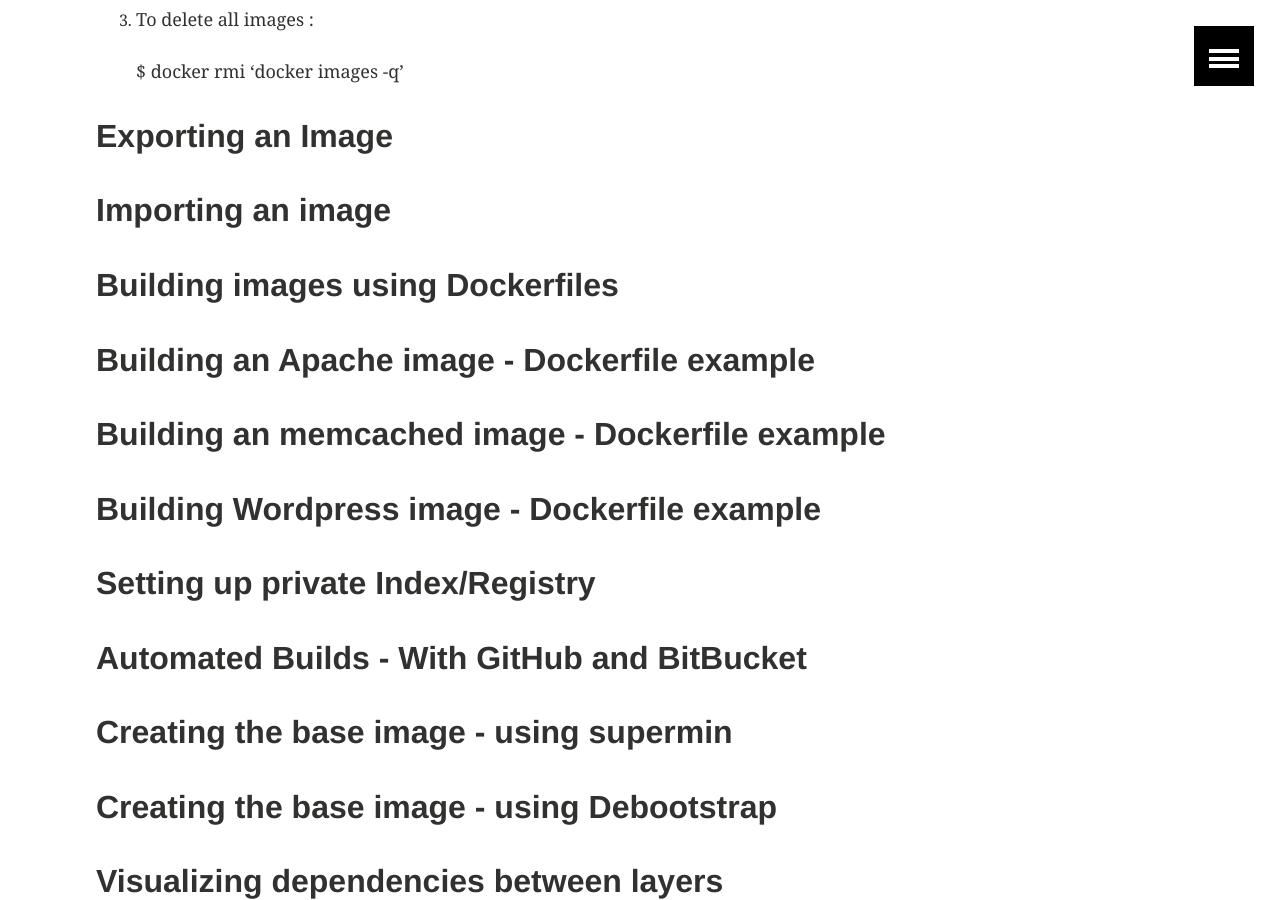
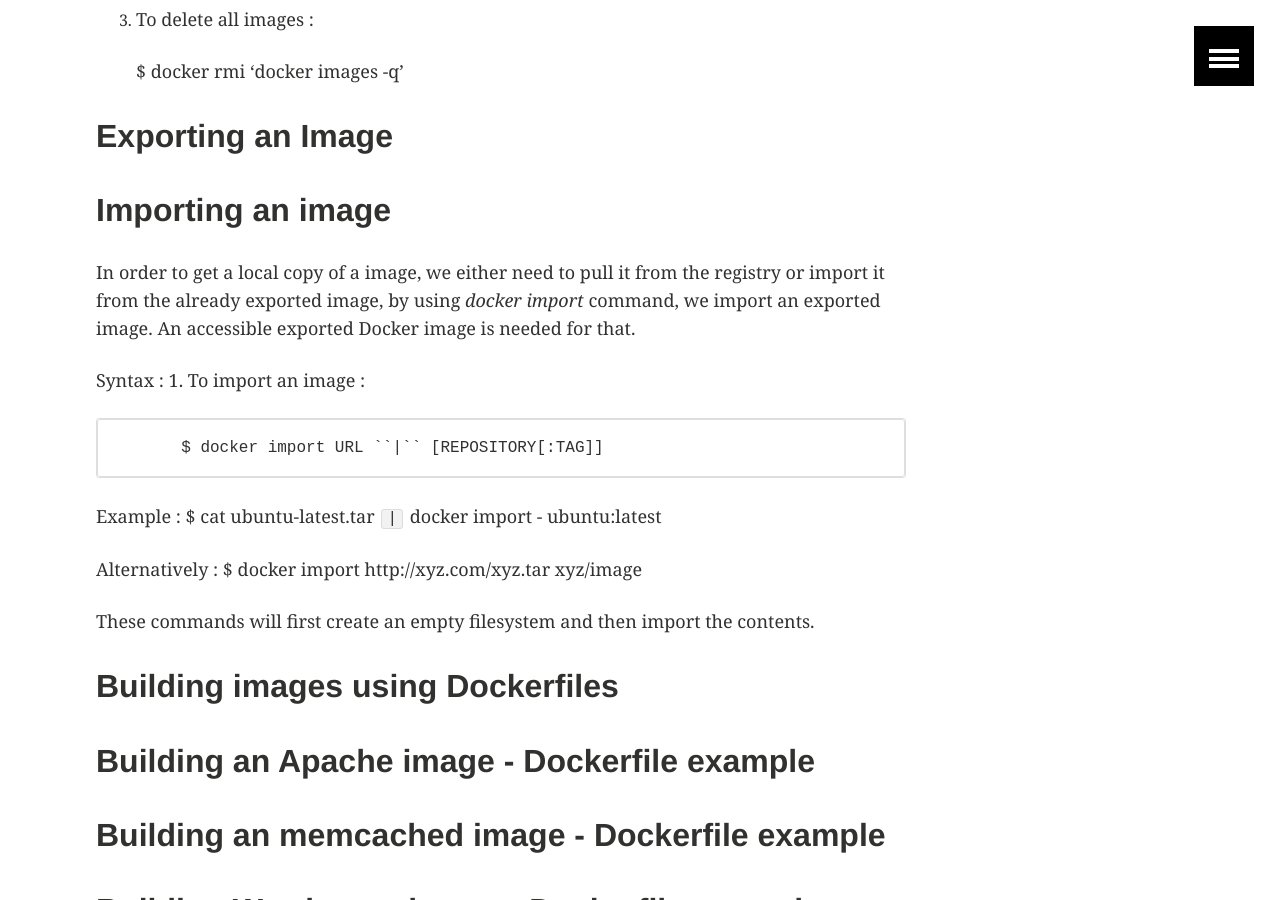
Before and after one commit to shradha09/containers-workshop, a Jekyll site: the page built from _posts/handson/2015-12-15-Docker_Images.markdown, in a window 1280 px wide and 900 px high, scrolled down 8361 px. Built offline with Jekyll 4.4.1, drawn with Linux system fonts in a browser that asks for light colours; comment, search, counter and statistics services are not loaded.

Commit message:
Importing done

```diff
--- a/_posts/handson/2015-12-15-Docker_Images.markdown
+++ b/_posts/handson/2015-12-15-Docker_Images.markdown
@@ -402,6 +402,66 @@
 
 
 ## Importing an image
+
+In order to get a local copy of a image, we either need to pull it from the registry or import it from the already exported image, by using *docker import* command, we import an exported image.
+An accessible exported Docker image is needed for that.
+
+
+Syntax : 1. To import an image :
+
+           $ docker import URL ``|`` [REPOSITORY[:TAG]]
+
+Example :  $ cat ubuntu-latest.tar ``|`` docker import - ubuntu:latest
+
+
+Alternatively :  $ docker import http://xyz.com/xyz.tar xyz/image
+
+
+These commands will first create an empty filesystem and then import the contents.
+
+
+
+
+
+
+
+
+
+
+
+
+
+
+
+
+
+
+
+
+
+
+
+
+
+
+
+
+
+
+
+
+
+
+
+
+
+
+
+
+
+
+
+
 ## Building images using Dockerfiles
 ## Building an Apache image - Dockerfile example
 ## Building an memcached image - Dockerfile example
```
